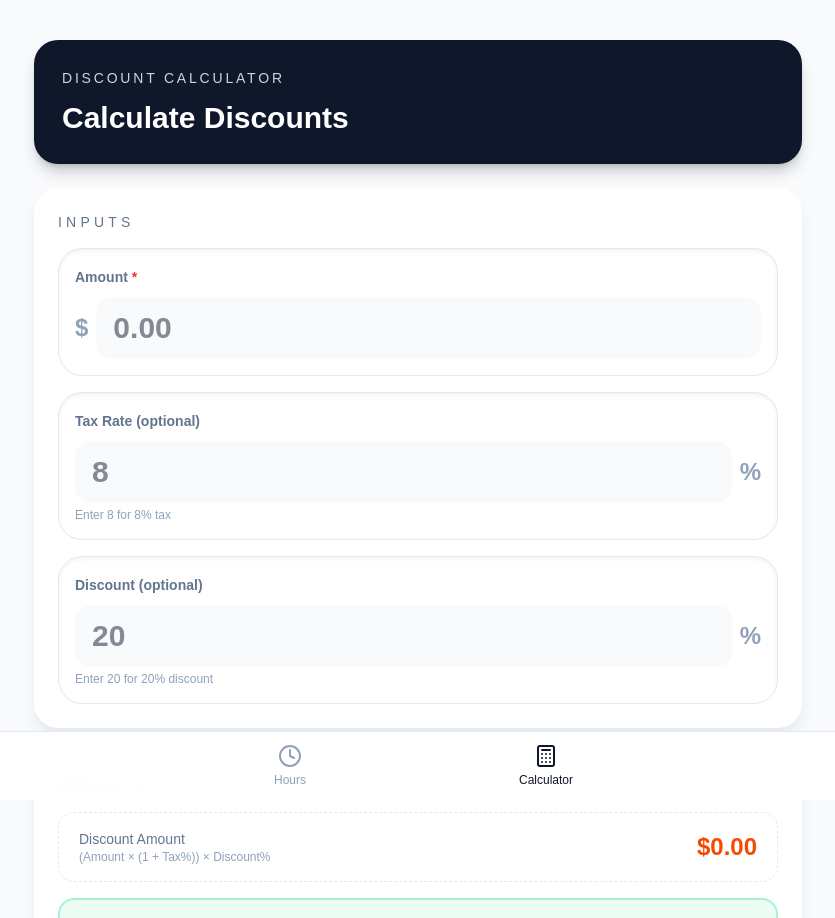
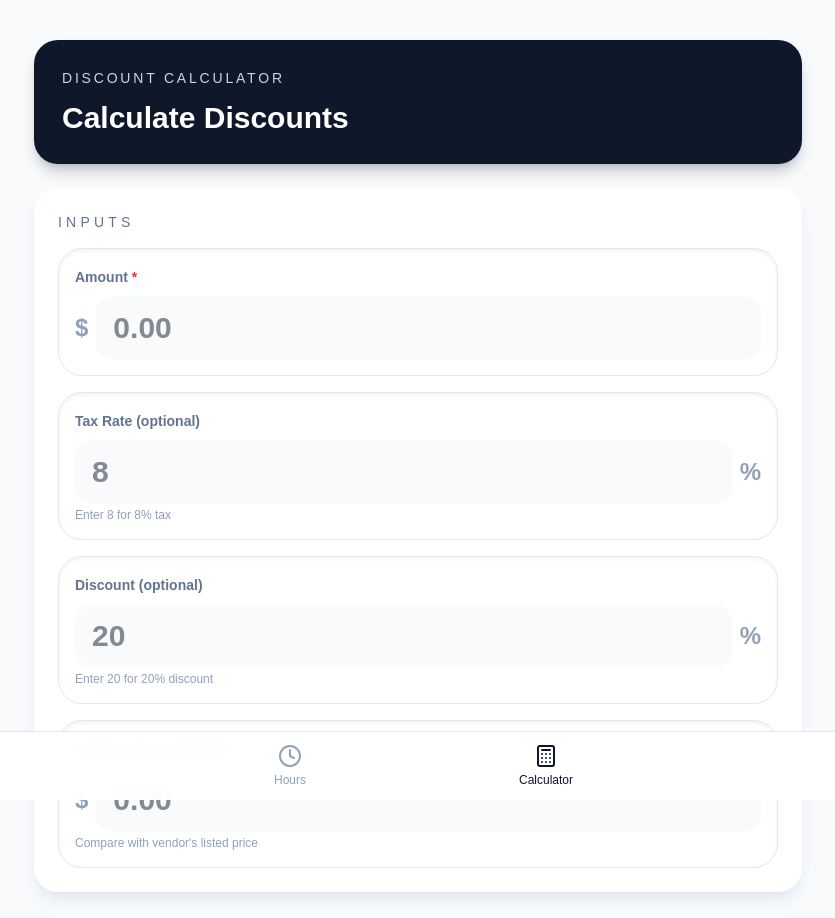
Before and after one commit to vdidwania-caviar/nanny-hours, a Next.js app: page /calculator in a window 1280 px wide. Shown: the top 918 px of the page, without its empty margins (222-1057 px from the left). Built offline with nearby package versions, Linux system fonts and the light colour scheme.

Commit message:
Fix Vercel build, add vendor price comparison to calculator

```diff
--- a/package.json
+++ b/package.json
@@ -4,7 +4,7 @@
   "private": true,
   "scripts": {
     "dev": "next dev -p 3500 --webpack",
-    "build": "next build",
+    "build": "next build --webpack",
     "start": "next start -p 3500",
     "lint": "eslint"
   },
--- a/src/app/calculator/page.tsx
+++ b/src/app/calculator/page.tsx
@@ -12,22 +12,27 @@ export default function CalculatorPage() {
   const [amount, setAmount] = useState("");
   const [taxPercent, setTaxPercent] = useState("");
   const [discountPercent, setDiscountPercent] = useState("");
+  const [vendorPrice, setVendorPrice] = useState("");
 
   const calculations = useMemo(() => {
     const x = parseFloat(amount) || 0;
     const tax = parseFloat(taxPercent) || 0;
     const discount = parseFloat(discountPercent) || 0;
+    const vendor = parseFloat(vendorPrice) || 0;
 
     // Calculate: (X * (1 + tax%)) * discount%
     const afterTax = x * (1 + tax / 100);
     const discountAmount = afterTax * (discount / 100);
     const finalAmount = afterTax - discountAmount;
+    const difference = vendor - finalAmount;
 
     return {
       discountAmount: Number.isFinite(discountAmount) ? discountAmount : 0,
       finalAmount: Number.isFinite(finalAmount) ? finalAmount : 0,
+      difference: Number.isFinite(difference) ? difference : 0,
+      hasVendorPrice: vendor > 0,
     };
-  }, [amount, taxPercent, discountPercent]);
+  }, [amount, taxPercent, discountPercent, vendorPrice]);
 
   return (
     <div className="min-h-screen bg-slate-50 px-4 py-10 sm:px-6">
@@ -122,6 +127,32 @@ export default function CalculatorPage() {
                 Enter 20 for 20% discount
               </p>
             </div>
+
+            <div className="rounded-3xl border border-slate-200 bg-white p-4 shadow-inner">
+              <label
+                htmlFor="vendorPrice"
+                className="text-sm font-semibold text-slate-500"
+              >
+                Vendor Price (optional)
+              </label>
+              <div className="mt-2 flex items-center gap-2">
+                <span className="text-2xl font-semibold text-slate-400">$</span>
+                <input
+                  id="vendorPrice"
+                  type="number"
+                  inputMode="decimal"
+                  step="0.01"
+                  min="0"
+                  value={vendorPrice}
+                  onChange={(e) => setVendorPrice(e.target.value)}
+                  placeholder="0.00"
+                  className="w-full rounded-2xl border border-transparent bg-slate-50 px-4 py-3 text-3xl font-semibold text-slate-900 focus:border-slate-900 focus:outline-none"
+                />
+              </div>
+              <p className="mt-1 text-xs text-slate-400">
+                Compare with vendor&apos;s listed price
+              </p>
+            </div>
           </div>
         </section>
 
@@ -158,6 +189,28 @@ export default function CalculatorPage() {
                 {currencyFormatter.format(calculations.finalAmount)}
               </p>
             </div>
+
+            {calculations.hasVendorPrice && (
+              <div className={`flex items-center justify-between rounded-2xl border-2 px-5 py-4 ${
+                calculations.difference >= 0
+                  ? "border-blue-200 bg-blue-50"
+                  : "border-red-200 bg-red-50"
+              }`}>
+                <div>
+                  <p className="text-sm font-medium text-slate-700">
+                    Savings vs Vendor
+                  </p>
+                  <p className="text-xs text-slate-500">
+                    Vendor Price − Final Amount
+                  </p>
+                </div>
+                <p className={`text-3xl font-semibold ${
+                  calculations.difference >= 0 ? "text-blue-600" : "text-red-600"
+                }`}>
+                  {calculations.difference >= 0 ? "+" : ""}{currencyFormatter.format(calculations.difference)}
+                </p>
+              </div>
+            )}
           </div>
         </section>
       </div>
```
